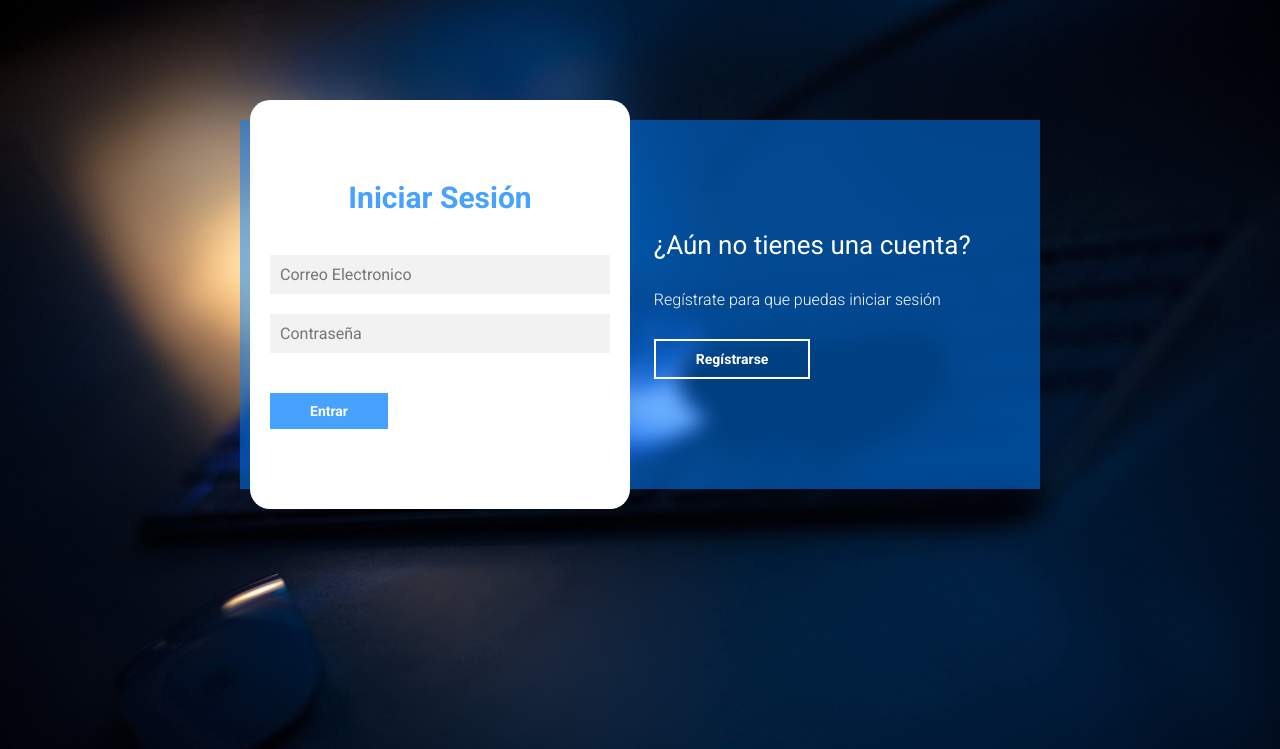
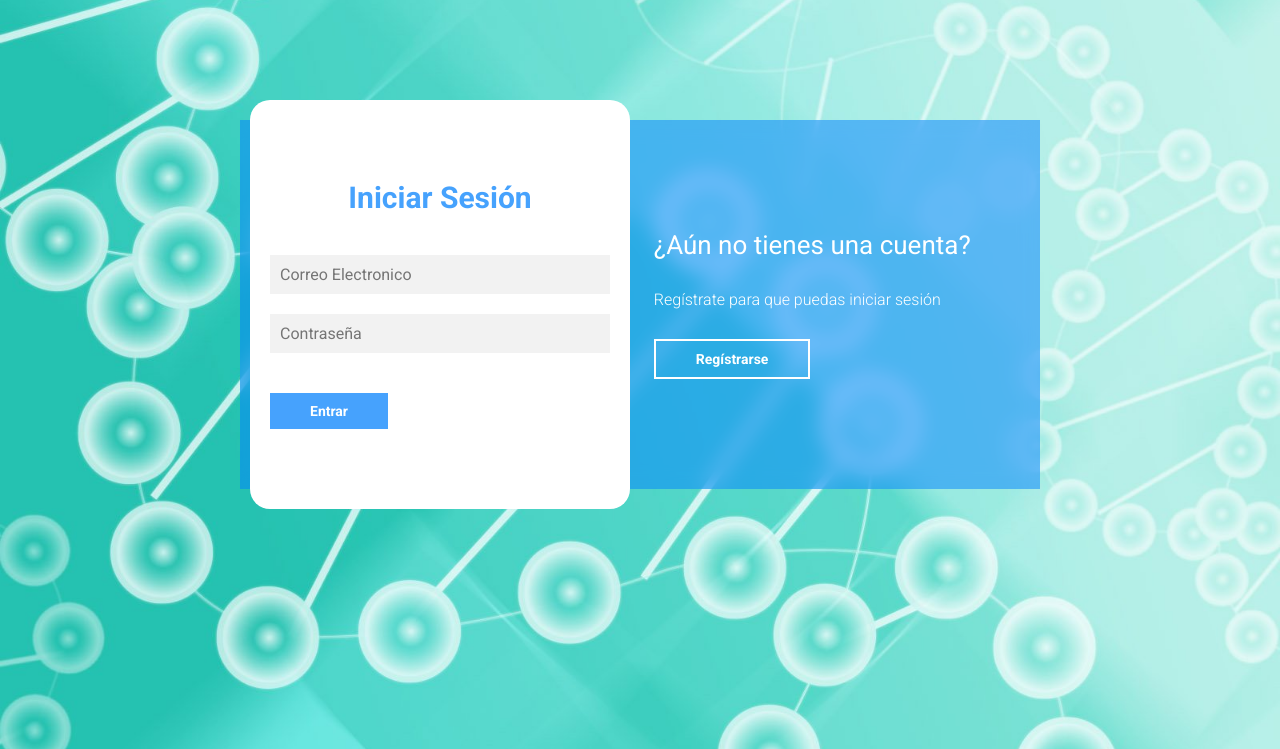
Before and after one commit to AngelC32/Proyecto_Calidad_de_Software, a PHP site: page / in a window 1280 px wide. Shown: the top 749 px of the page. Run offline with PHP 8.4, Linux system fonts and the light colour scheme.

Commit message:
Add files via upload

```diff
--- a/assets/css/estilos.css
+++ b/assets/css/estilos.css
@@ -7,7 +7,7 @@
 }
 
 body{
-    background-image: url(../images/bg4.jpg);
+    background-image: url(../images/Fondo.jpg);
     background-size: cover;
     background-repeat: no-repeat;
     background-position: center;
@@ -35,7 +35,7 @@ main{
     justify-content: center;
     -webkit-backdrop-filter: blur(10px);
     backdrop-filter: blur(10px);
-    background-color: rgba(0, 128, 255, 0.5);
+    background-color: rgba(0, 128, 255, 0.5);/*Sirve para asignar el color de las letras*/
 
 }
 
```
Also changed, not shown: assets/images/Fondo.jpg (added).
